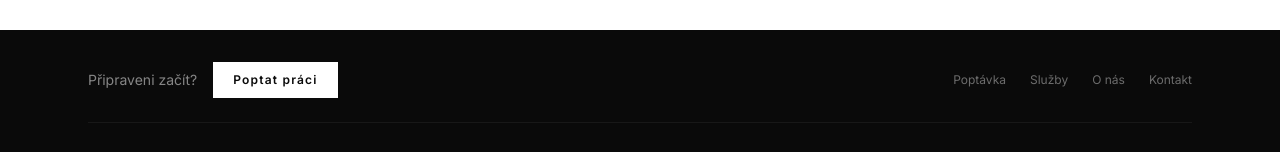
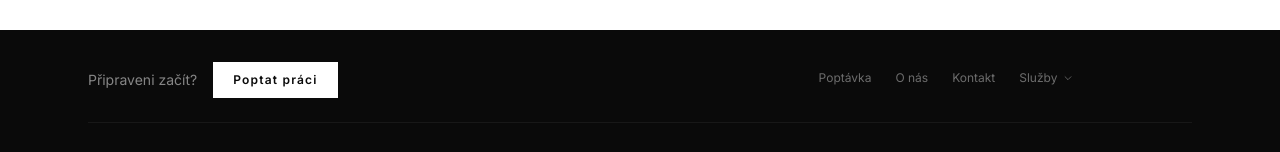
Before and after one commit to jakubtrcka350/vtp, a Next.js app: page / in a window 1280 px wide. Shown: the part 3621-3773 px from the top of the page. Built offline with nearby package versions, Linux system fonts and the light colour scheme.

Commit message:
minor fix

```diff
--- a/src/components/Navbar.tsx
+++ b/src/components/Navbar.tsx
@@ -229,7 +229,7 @@ export default function Navbar() {
           {/* Mobile hamburger */}
           <button
             onClick={() => setMenuOpen((o) => !o)}
-            className="lg:hidden p-3 text-white hover:text-[#777777] transition-colors"
+            className="lg:hidden p-4 -mr-4 text-white hover:text-[#777777] transition-colors"
             aria-label={menuOpen ? "Zavřít menu" : "Otevřít menu"}
             aria-expanded={menuOpen}
             aria-controls="mobile-menu"
--- a/src/components/sections/KontaktSection.tsx
+++ b/src/components/sections/KontaktSection.tsx
@@ -1,10 +1,16 @@
 "use client";
 
+import { useState } from "react";
+import Link from "next/link";
 import { useInView } from "@/hooks/useInView";
+import { services } from "@/lib/services";
+
+const serviceLinks = services.filter((s) => !s.cta);
 
 export default function KontaktSection() {
   const { ref: headRef, inView: headInView } = useInView<HTMLDivElement>();
   const { ref: blocksRef, inView: blocksInView } = useInView<HTMLDivElement>();
+  const [sluzbyOpen, setSluzbyOpen] = useState(false);
 
   return (
     <footer id="kontakt" className="border-t border-[#e5e5e5]">
@@ -95,10 +101,9 @@ export default function KontaktSection() {
             </div>
 
             {/* Quick nav */}
-            <nav className="flex flex-wrap gap-x-6 gap-y-2">
+            <nav className="flex flex-wrap gap-x-6 gap-y-2 items-start">
               {[
                 { label: "Poptávka", href: "#poptavka" },
-                { label: "Služby", href: "#sluzby" },
                 { label: "O nás", href: "#o-nas" },
                 { label: "Kontakt", href: "#kontakt" },
               ].map((l) => (
@@ -106,6 +111,38 @@ export default function KontaktSection() {
                   {l.label}
                 </a>
               ))}
+
+              {/* Služby — expandable */}
+              <div className="flex flex-col gap-1">
+                <button
+                  onClick={() => setSluzbyOpen((o) => !o)}
+                  className="flex items-center gap-1.5 text-xs text-white/40 hover:text-white/80 transition-colors duration-200"
+                >
+                  Služby
+                  <svg
+                    className={`w-2.5 h-2.5 transition-transform duration-200 ${sluzbyOpen ? "rotate-180" : ""}`}
+                    fill="none"
+                    stroke="currentColor"
+                    viewBox="0 0 24 24"
+                  >
+                    <path strokeLinecap="round" strokeLinejoin="round" strokeWidth={2} d="M19 9l-7 7-7-7" />
+                  </svg>
+                </button>
+                <div className={`overflow-hidden transition-all duration-300 ${sluzbyOpen ? "max-h-96" : "max-h-0"}`}>
+                  <ul className="flex flex-col gap-1 mt-1">
+                    {serviceLinks.map((s) => (
+                      <li key={s.slug}>
+                        <Link
+                          href={`/sluzby/${s.slug}`}
+                          className="text-xs text-white/30 hover:text-white/70 transition-colors duration-200"
+                        >
+                          {s.title}
+                        </Link>
+                      </li>
+                    ))}
+                  </ul>
+                </div>
+              </div>
             </nav>
           </div>
 
--- a/src/components/sections/ServicesSection.tsx
+++ b/src/components/sections/ServicesSection.tsx
@@ -80,8 +80,8 @@ const serviceLinks = services.filter((s) => !s.cta);
 const ctaService   = services.find((s) => s.cta);
 
 export default function ServicesSection() {
-  const [activeIdx, setActiveIdx] = useState(0);
-  const active = serviceLinks[activeIdx];
+  const [activeIdx, setActiveIdx] = useState<number>(0);
+  const active = serviceLinks[activeIdx] ?? serviceLinks[0];
 
   const { ref: headRef, inView: headInView } = useInView<HTMLDivElement>();
   const { ref: bodyRef, inView: bodyInView } = useInView<HTMLDivElement>();
@@ -117,7 +117,7 @@ export default function ServicesSection() {
                 <div key={s.slug} className="bg-black border border-[#1a1a1a] overflow-hidden">
                   {/* Accordion header */}
                   <button
-                    onClick={() => setActiveIdx(i)}
+                    onClick={() => setActiveIdx(isOpen ? -1 : i)}
                     aria-expanded={isOpen}
                     className={`w-full flex items-center gap-4 px-5 py-4 border-l-2 transition-all duration-200 focus-visible:outline-none focus-visible:ring-2 focus-visible:ring-[#f06820]/60 ${
                       isOpen ? "border-[#f06820]" : "border-transparent"
```
